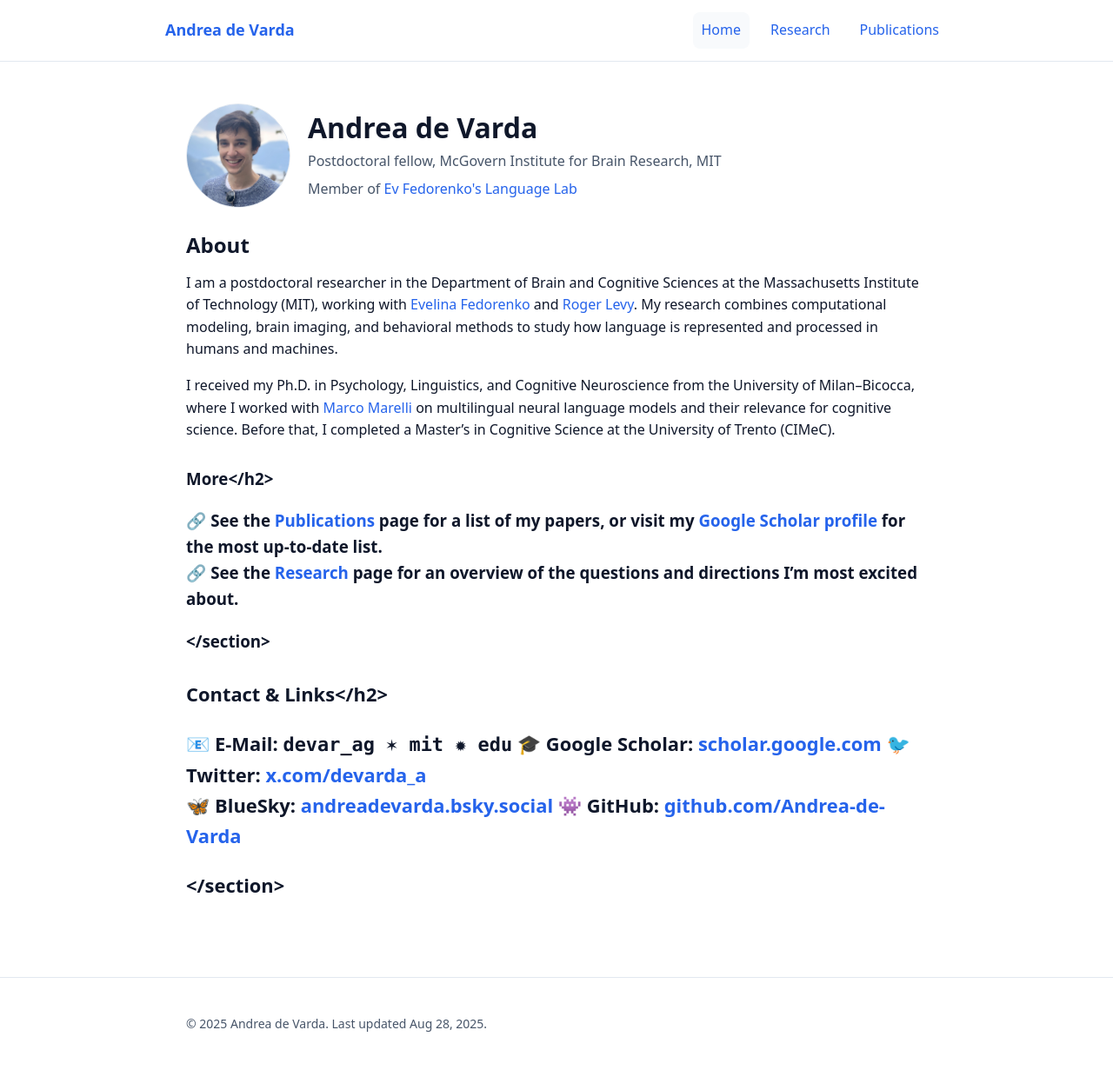
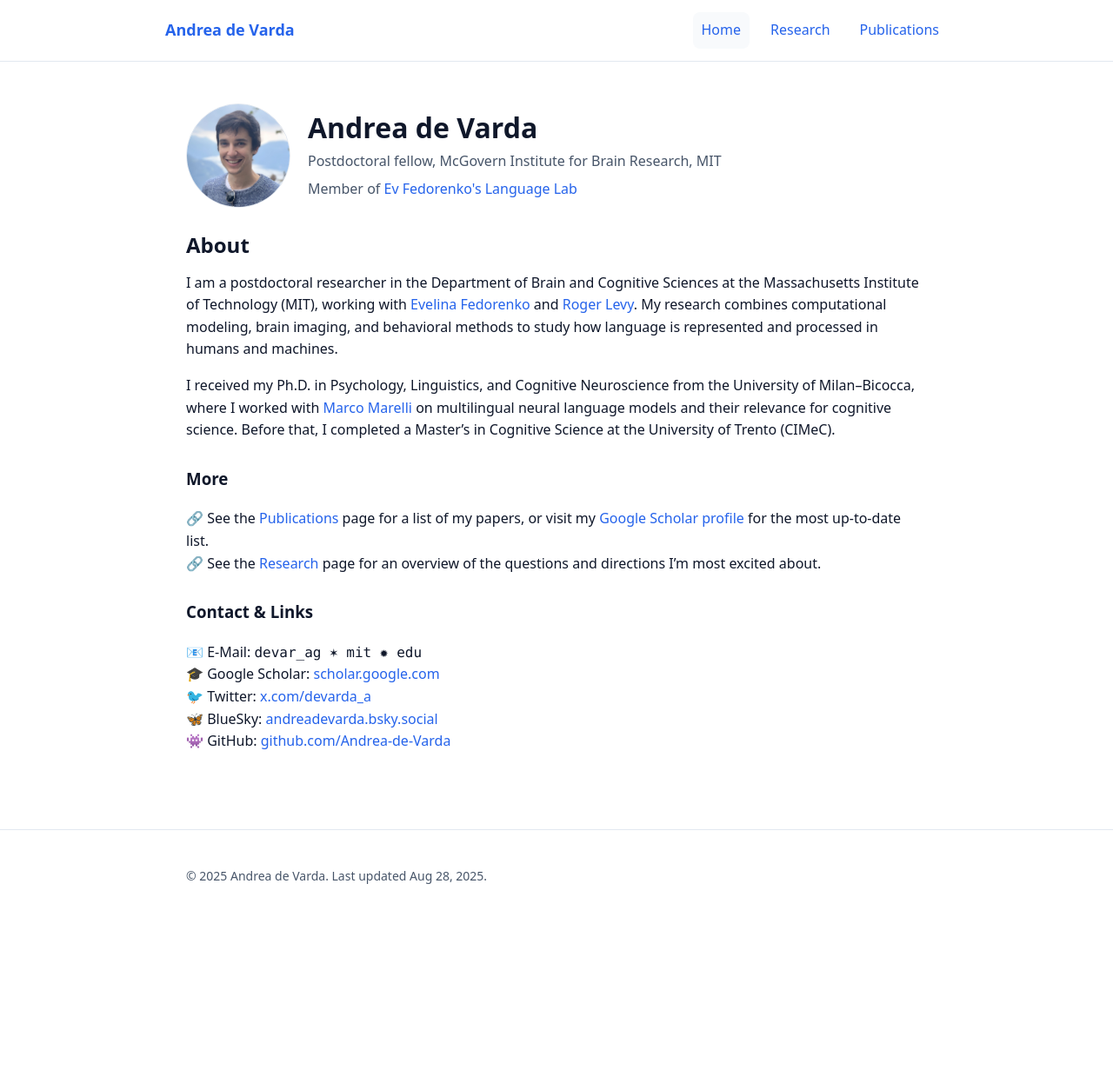
Before and after one commit to Andrea-de-Varda/Andrea-de-Varda.github.io, a Jekyll site: the page built from index.md, in a window 1280 px wide. Shown: the whole page at 87% size. Built offline with Jekyll 4.4.1, drawn with Linux system fonts in a browser that asks for light colours; after the commit the page ends 1061 px from its top, so only the background shows below that.

Commit message:
Update index.md

```diff
--- a/index.md
+++ b/index.md
@@ -28,7 +28,7 @@ permalink: /
 </section>
 
 <section>
-  <h3>More</h2>
+  <h3>More</h3>
   <p>
     🔗 See the <a href="{{ '/publications/' | relative_url }}">Publications</a> page for a list of my papers,
     or visit my <a href="https://scholar.google.com/citations?user=Iwm9mC0AAAAJ&hl=en" target="_blank" rel="noopener">Google Scholar profile</a> for the most up-to-date list.<br>
@@ -37,12 +37,12 @@ permalink: /
 </section>
 
 <section>
-  <h3>Contact & Links</h2>
-  <p>
-    📧 E-Mail: <span class="mono">devar_ag ✶ mit ✹ edu</span>
-    🎓 Google Scholar: <a href="https://scholar.google.com/citations?user=Iwm9mC0AAAAJ&hl=en" target="_blank" rel="noopener">scholar.google.com</a>
-    🐦 Twitter: <a href="https://x.com/devarda_a" rel="me">x.com/devarda_a</a><br>
-    🦋 BlueSky: <a href="https://bsky.app/profile/andreadevarda.bsky.social" rel="me">andreadevarda.bsky.social</a>
-    👾 GitHub: <a href="https://github.com/Andrea-de-Varda" rel="me">github.com/Andrea-de-Varda</a><br>
-  </p>
+  <h3>Contact & Links</h3>
+<p>
+  📧 E-Mail: <span class="mono">devar_ag ✶ mit ✹ edu</span><br>
+  🎓 Google Scholar: <a href="https://scholar.google.com/citations?user=Iwm9mC0AAAAJ&hl=en" target="_blank" rel="noopener">scholar.google.com</a><br>
+  🐦 Twitter: <a href="https://x.com/devarda_a" rel="me">x.com/devarda_a</a><br>
+  🦋 BlueSky: <a href="https://bsky.app/profile/andreadevarda.bsky.social" rel="me">andreadevarda.bsky.social</a><br>
+  👾 GitHub: <a href="https://github.com/Andrea-de-Varda" rel="me">github.com/Andrea-de-Varda</a><br>
+</p>
 </section>
```
